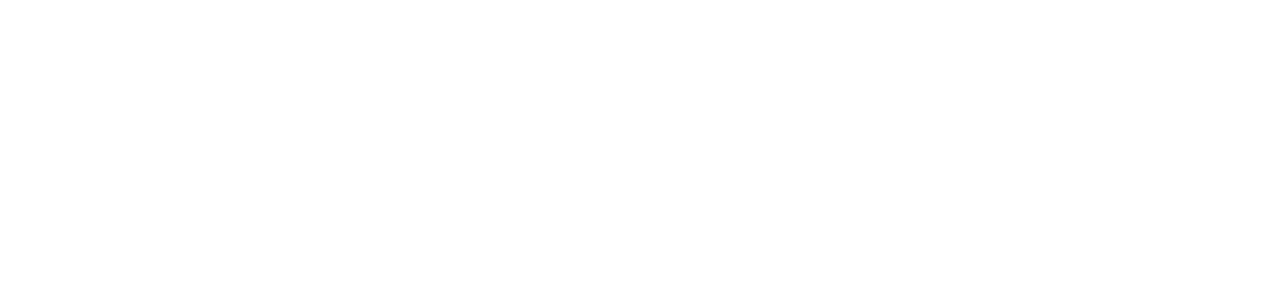
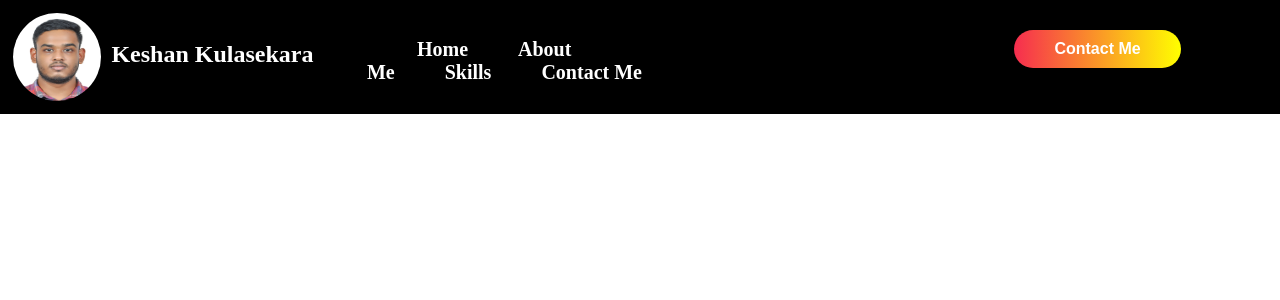
Before and after one commit to KeshaCodeolima/MY-Portfolio, a React (Create React App) app in the folder my-portfolio/: page / in a window 1280 px wide. Shown: the top 300 px of the page. Built offline with nearby package versions, Linux system fonts and the light colour scheme.

Commit message:
add the nav bar to app.js and write the navbar iteams in the div tags and add the css to all nav bar

```diff
--- a/my-portfolio/src/App.js
+++ b/my-portfolio/src/App.js
@@ -1,9 +1,10 @@
+import Navbar from "./Componets/Navbar";
 
 
 function App() {
   return (
     <>
-
+    <Navbar/>
     </>
   );
 }
--- a/my-portfolio/src/Componets/Navbar.css
+++ b/my-portfolio/src/Componets/Navbar.css
@@ -0,0 +1,63 @@
+.Navmain{
+    display: flex;
+    position: absolute;
+    background-color: black;
+    width: 100%;
+    top: 0;
+    left: 0;
+}
+.leftside{
+    flex: 4;
+    display:flex;
+    margin-left: 1%;
+    margin-top: 1%;
+    margin-bottom: 1%;
+}
+.leftside p{
+    color: white;
+    font-size: 24px;
+    font-weight:900;
+    margin-left: 3%;
+    margin-top: 8%;
+}
+.imageport{
+    width: 11vh;
+    height: 11vh;
+    border-radius: 50%;
+}
+.center{
+    flex: 5;
+    display: flex;
+    margin-top: 3%;
+}
+.iteams a{
+    margin-left:50px;
+    font-size: 20px;
+    text-decoration: none;
+    font-weight:bold;
+    color: white;
+}
+.iteams a:hover{
+    color: rgb(85, 89, 92);
+}
+.rightside{
+    flex: 3;
+    margin-left: 16%;
+    margin-top: 3%;
+}
+.button{
+    background-image: linear-gradient(to right,rgb(246, 45, 79),yellow);
+    padding: 10px 40px;
+    border-radius: 20px;
+    border: none;
+    outline: none;
+    color: white;
+    font-size: 16px;
+    font-weight: 600;
+    margin-top: -3%;
+    transition: 1000ms;
+}
+.button:hover{
+    cursor: pointer;
+    transform: scale(1.1);
+}
--- a/my-portfolio/src/Componets/Navbar.jsx
+++ b/my-portfolio/src/Componets/Navbar.jsx
@@ -1,9 +1,31 @@
 import React from "react";
+import Image1 from '../Images/Photo.jpg'
+import './Navbar.css';
 
 function Navbar(){
     return(
         <>
+        <nav>
+            <div className="Navmain">
+                <div className="leftside">
+                    <img src={Image1} alt="photos" className="imageport"/>
+                    <p>Keshan Kulasekara</p>
+                </div>
 
+                <div className="center">
+                    <div className="iteams">
+                        <a href="#home">Home</a>
+                        <a href="#home">About Me</a>
+                        <a href="#home">Skills</a>
+                        <a href="#home">Contact Me</a>
+                    </div>
+                </div>
+
+                <div className="rightside">
+                    <button className="button">Contact Me</button>
+                </div>
+            </div>
+        </nav>
         </>
     );
 }
```
Also changed, not shown: my-portfolio/src/Images/Photo.jpg (added).
